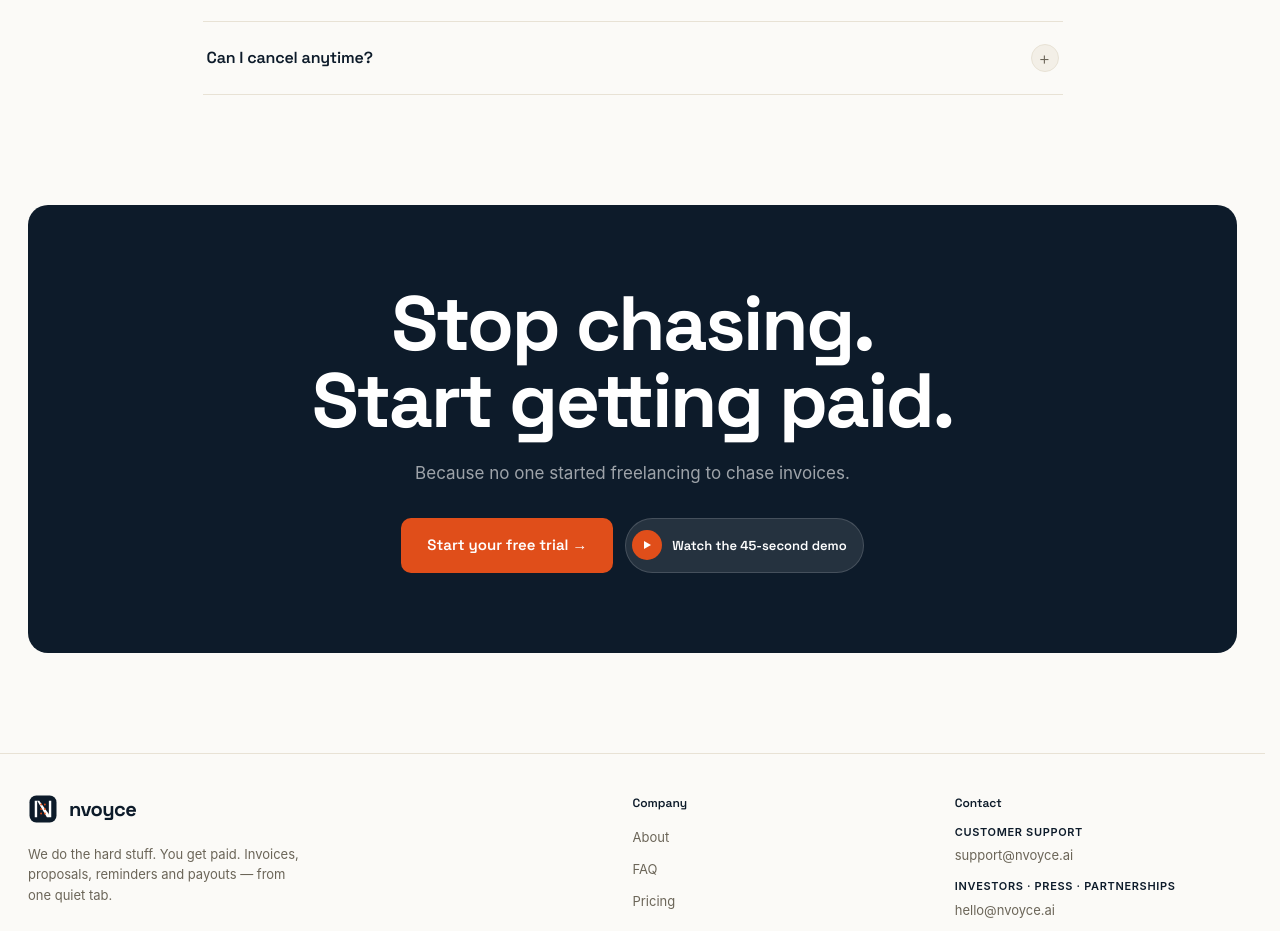
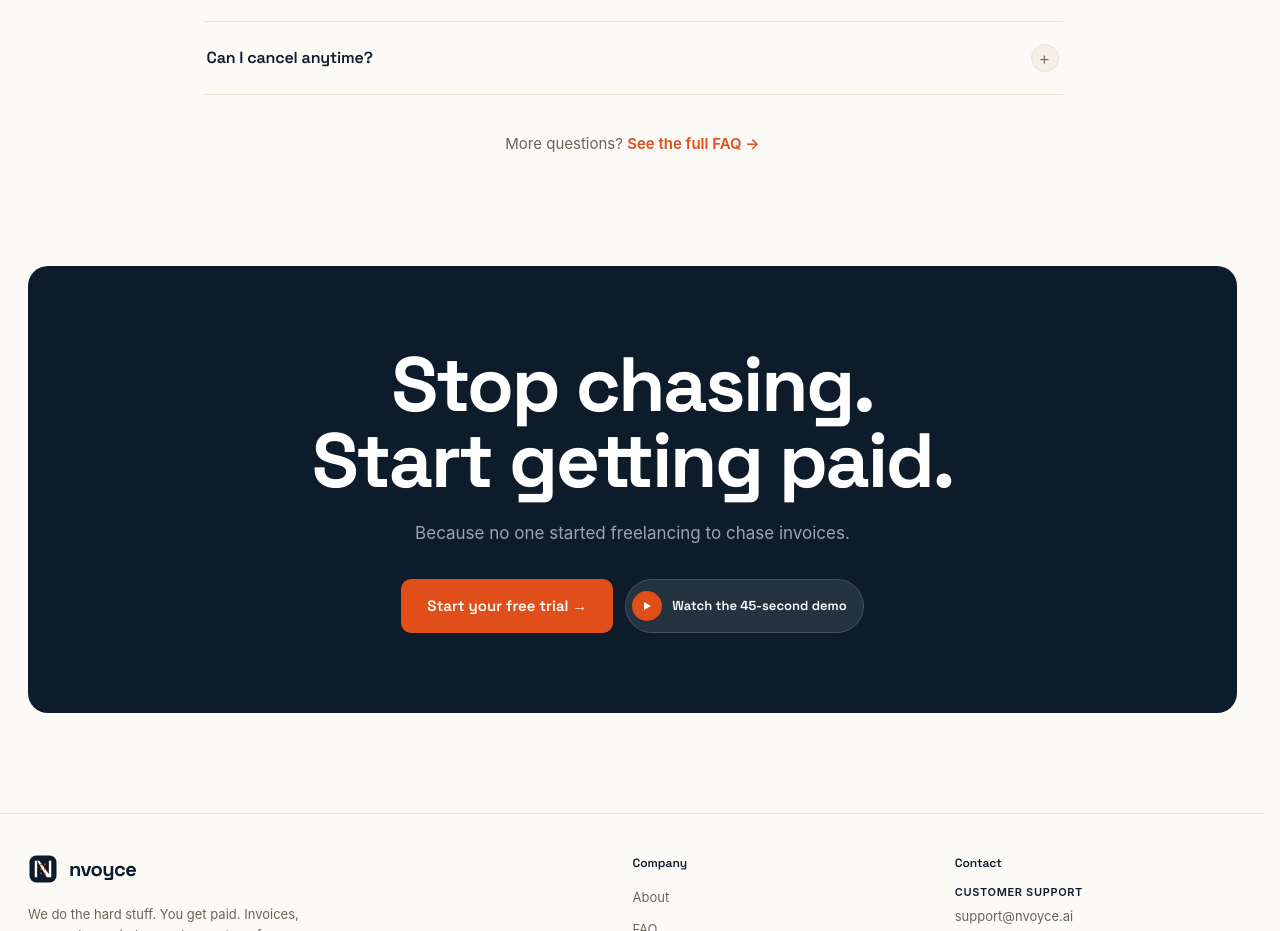
Before and after one commit to nvoyceapp-web/nvoyce, a Next.js app: page / in a window 1280 px wide. Shown: the part 5422-6353 px from the top of the page. Built offline with nearby package versions, Linux system fonts and the light colour scheme; no server answers.

Commit message:
fix: clarify invoice FAQ answer, add full FAQ link below accordion

```diff
--- a/app/_landing/LandingClient.tsx
+++ b/app/_landing/LandingClient.tsx
@@ -654,7 +654,7 @@ function FAQAccordion() {
   const [open, setOpen] = useState(-1)
   const items = [
     { q: 'How is this different from QuickBooks or FreshBooks?', a: 'QuickBooks and FreshBooks are accounting tools that happen to send invoices. Nvoyce is built around the single act of getting paid — draft fast, send clean, collect automatically. No general-ledger bloat, no client logins, no PDF wrangling.' },
-    { q: 'Who writes the invoice — me or the AI?', a: 'You type a three-line brief (client, project, amount). Nvoyce drafts the line items, the description, and the thank-you line. You review and approve before anything sends. Nothing ever goes to a client without you clicking "Send".' },
+    { q: 'Who writes the invoice — me or the AI?', a: 'Both, depending on the flow. When you create an invoice manually, you fill in a short brief (client, project, amount) and Nvoyce drafts the line items, description, and closing. You review and edit the draft before anything sends — nothing reaches your client without you clicking "Send". If a client accepts a proposal, Nvoyce automatically generates and sends the invoice on your behalf, with no extra steps required.' },
     { q: 'Do my clients need an account?', a: 'No. Clients click a link, see a clean pay page, and tap Apple Pay / Google Pay / card / ACH. No login, no download, no PDF.' },
     { q: 'Does Payme spam my clients?', a: 'Payme sends a soft, on-brand nudge at 14 days and a firmer one at 30. You can turn it off per invoice, or disable it entirely. It never sends more than what you configure.' },
     { q: 'Is my data safe?', a: 'Yes. Payments are handled by Stripe — we never see card details. Invoice data is encrypted at rest and in transit. You can export everything as CSV anytime, and delete your account in one click.' },
@@ -684,6 +684,10 @@ function FAQAccordion() {
               </div>
             )
           })}
+        </div>
+        <div style={{ marginTop: 36, textAlign: 'center' }}>
+          <span style={{ fontSize: 15, color: 'var(--muted)' }}>More questions? </span>
+          <Link href="/faq" style={{ fontSize: 15, color: 'var(--orange)', fontWeight: 600, textDecoration: 'none' }}>See the full FAQ →</Link>
         </div>
       </div>
     </section>
```
